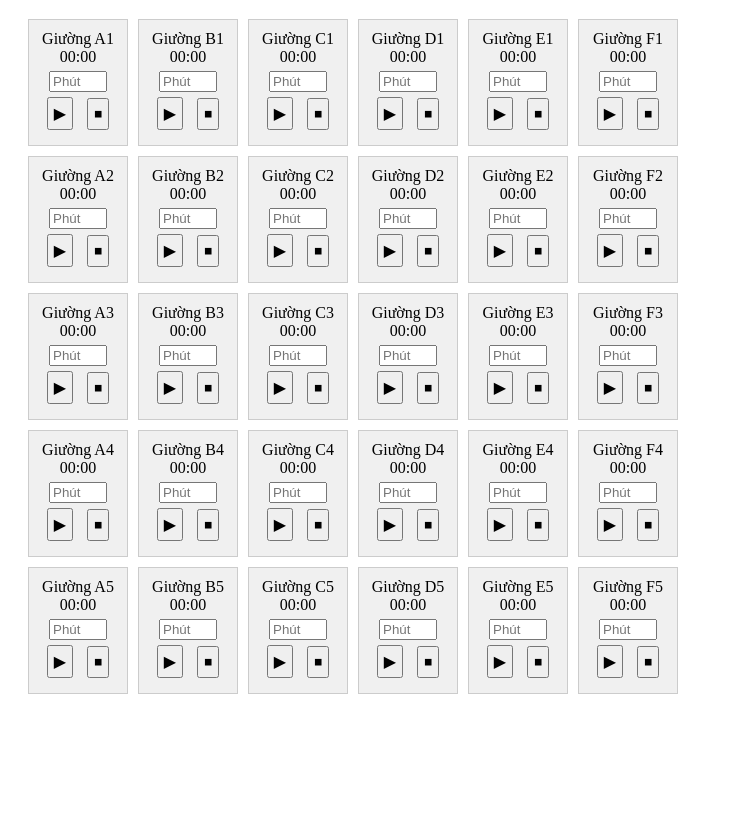
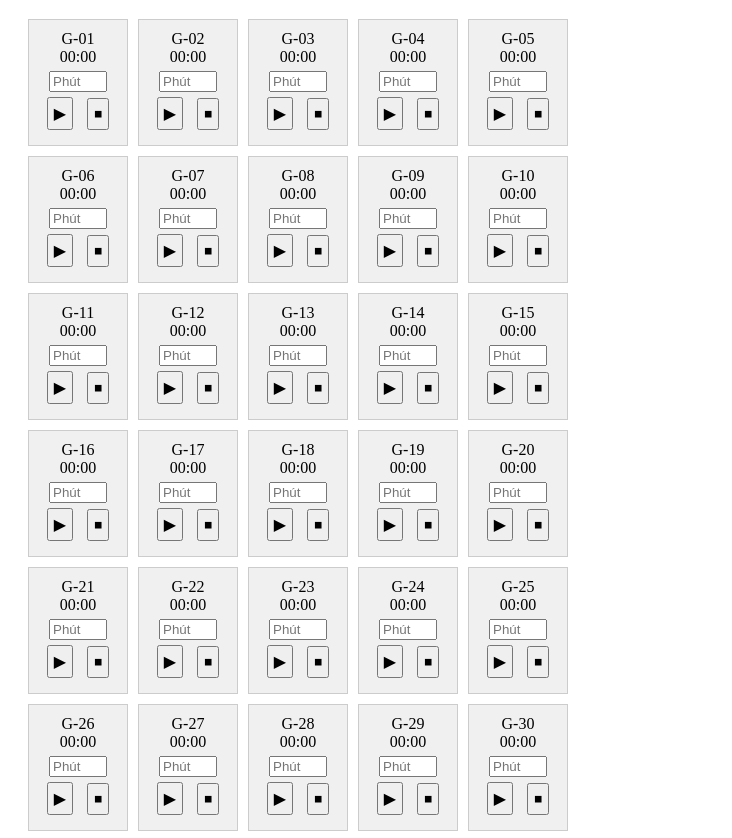
Before and after one commit to vcc80/yhctdy2, a plain HTML site: page index.html in a window 1280 px wide. Shown: the part 61-899 px from the top of the page, without its empty margins (0-732 px from the left). Before the commit the page ends 800 px from the top, so only its background shows below. Drawn offline with Linux system fonts and the light colour scheme; no server answers.

Commit message:
index.html

```diff
--- a/index.html
+++ b/index.html
@@ -1,11 +1,11 @@
 <!DOCTYPE html>
 <html>
 <head>
-  <title>Quản lý giường bệnh</title>
+  <title>GIƯỜNG YHCT DY2</title>
   <style>
     .bed-grid {
       display: grid;
-      grid-template-columns: repeat(6, 100px);
+      grid-template-columns: repeat(5, 100px); /* 5 cột */
       gap: 10px;
       margin: 20px;
     }
@@ -64,21 +64,19 @@
     const database = firebase.database();
     const bedsRef = database.ref("beds");
 
-    // Tạo 30 giường (A1 đến F5)
-    const totalBeds = 30;
+    // Tạo 40 giường (G-01 đến G-40)
+    const totalBeds = 40;
     const bedGrid = document.getElementById("bedGrid");
     let timers = {};
 
     // Khởi tạo giao diện và lắng nghe từng giường
-    for (let i = 0; i < totalBeds; i++) {
-      const row = Math.floor(i / 6);
-      const col = i % 6;
-      const bedId = String.fromCharCode(65 + col) + (row + 1);
+    for (let i = 1; i <= totalBeds; i++) {
+      const bedId = `G-${i.toString().padStart(2, '0')}`; // G-01, G-02, ..., G-40
 
       const bedDiv = document.createElement("div");
       bedDiv.className = "bed";
       bedDiv.innerHTML = `
-        <div>Giường ${bedId}</div>
+        <div>${bedId}</div>
         <div id="time-${bedId}">00:00</div>
         <input type="number" id="input-${bedId}" placeholder="Phút" min="0">
         <button onclick="startTimer('${bedId}')">▶</button>
@@ -132,6 +130,7 @@
         status: "running"
       });
       input.value = "";
+      input.blur(); // Ẩn bàn phím ảo trên mobile
     }
 
     // Đếm ngược từ server
```
